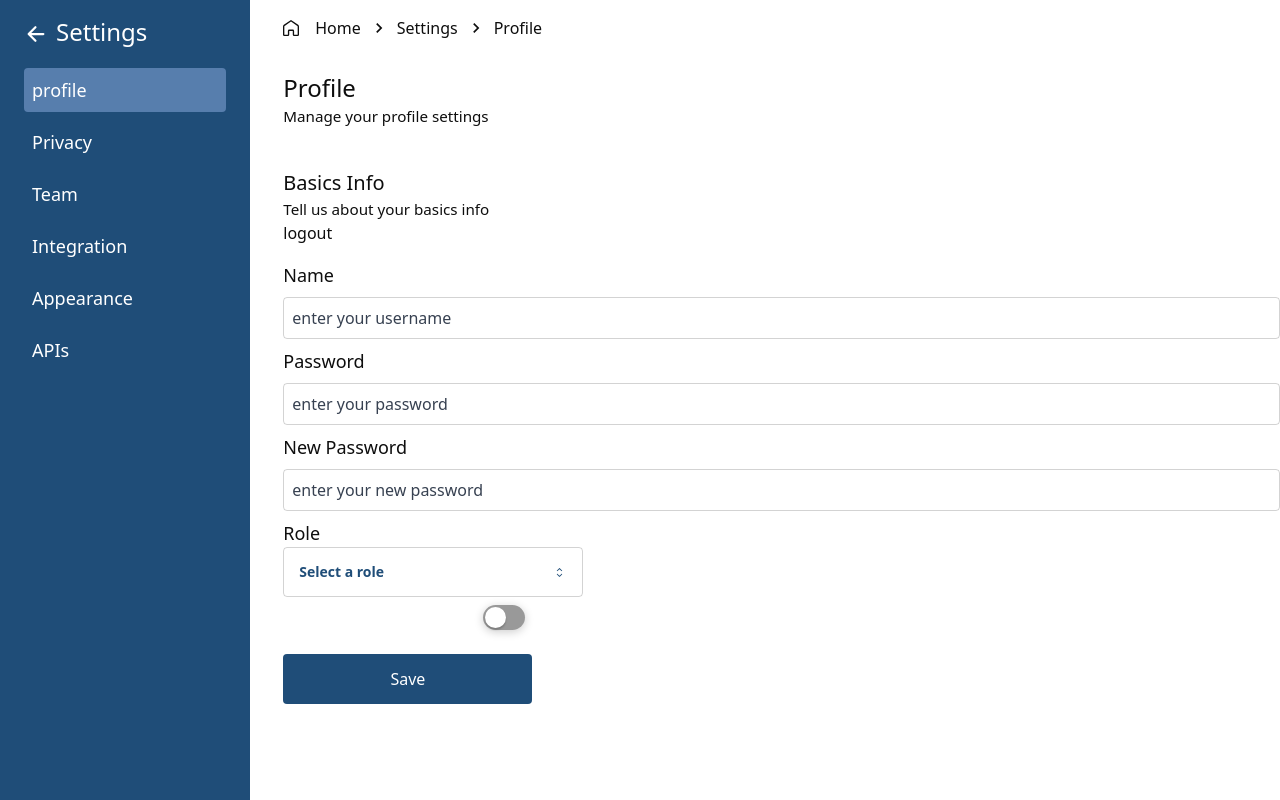
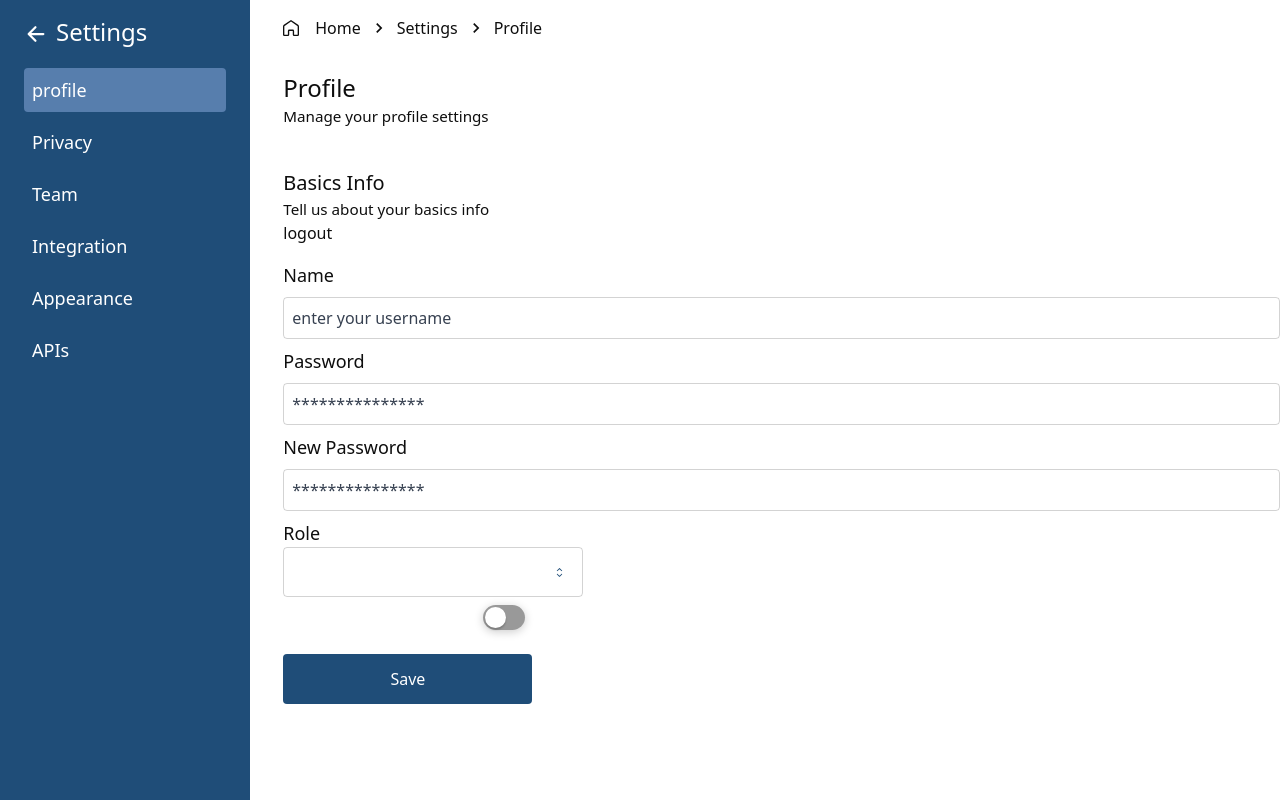
Before and after one commit to mashady/blogy, a Next.js app: page /settings/profile in a window 1280 px wide. Built offline with nearby package versions, Linux system fonts and the light colour scheme; no server answers.

Commit message:
settings form will be totally change soon :)

```diff
--- a/actions/settings.ts
+++ b/actions/settings.ts
@@ -65,7 +65,9 @@ export const settings = async (values: any) => {
   });
 
   // SERVER UPDATE
-  update({
+  /**
+
+   update({
     user: {
       name: updatedUser.name,
       email: updatedUser.email,
@@ -74,5 +76,7 @@ export const settings = async (values: any) => {
     },
   });
 
+  */
+
   return { success: "Settings updated!" };
 };
--- a/app/_components/Switch.tsx
+++ b/app/_components/Switch.tsx
@@ -1,25 +1,41 @@
-import React from "react";
+import React, { useEffect, useState } from "react";
 import * as Switch from "@radix-ui/react-switch";
+import { boolean } from "zod";
 
-const TwoFactor = ({ handleSelectTwoFactor }: any) => {
-  const handleChange = (value: any) => {
+const TwoFactor = ({
+  handleSelectTwoFactor,
+  defaultValue,
+}: {
+  handleSelectTwoFactor: any;
+  defaultValue: boolean | undefined;
+}) => {
+  const [checked, setChecked] = useState(defaultValue);
+
+  useEffect(() => {
+    // Update the state when defaultValue changes
+    setChecked(defaultValue);
+  }, [defaultValue]);
+
+  const handleChange = (value: boolean) => {
     console.log("value changed", value);
+    setChecked(value);
     handleSelectTwoFactor(value);
   };
+
   return (
     <form>
       <div className="flex items-center">
         <label
           className="text-white text-[15px] leading-none pr-[15px]"
-          htmlFor="airplane-mode"
+          htmlFor="two-factor"
         >
           Two Factor Authentication
         </label>
         <Switch.Root
           className="w-[42px] h-[25px] bg-blackA6 rounded-full relative shadow-[0_2px_10px] shadow-blackA4 focus:shadow-[0_0_0_2px] focus:shadow-black data-[state=checked]:bg-black outline-none cursor-default"
           id="two-factor"
-          style={{}}
           onCheckedChange={handleChange}
+          checked={checked ?? false}
         >
           <Switch.Thumb className="block w-[21px] h-[21px] bg-white rounded-full shadow-[0_2px_2px] shadow-blackA4 transition-transform duration-100 translate-x-0.5 will-change-transform data-[state=checked]:translate-x-[19px]" />
         </Switch.Root>
--- a/app/_components/form/ChooseRole.tsx
+++ b/app/_components/form/ChooseRole.tsx
@@ -7,22 +7,32 @@ import {
   ChevronUpIcon,
 } from "@radix-ui/react-icons";
 
-const ChooseRole = ({ handleSelectRole }: any) => {
-  const handleSelect = (value: any) => {
-    console.log(value);
+interface ChooseRoleProps {
+  handleSelectRole: (value: string) => void;
+  defaultValue: string | undefined | null;
+}
+
+const ChooseRole: React.FC<ChooseRoleProps> = ({
+  handleSelectRole,
+  defaultValue,
+}) => {
+  const handleSelect = (value: string) => {
+    console.log("Selected role:", defaultValue);
     handleSelectRole(value);
   };
+
+  //console.log("Received defaultValue in ChooseRole:", defaultValue);
+
   return (
-    <div className="">
+    <div>
       <Select.Root onValueChange={handleSelect}>
         <Select.Trigger
-          className="inline-flex items-center justify-between rounded px-[15px] text-[14px] font-semibold leading-none  gap-[5px] bg-inherit border-[#4242423b] dark:border-[#fff] border-[1px] text-[#1f4d78]    data-[placeholder]:text-[#1f4d78] outline-none w-[300px] h-[50px]"
+          className="inline-flex items-center justify-between rounded px-[15px] text-[14px] font-semibold leading-none gap-[5px] bg-inherit border-[#4242423b] dark:border-[#fff] border-[1px] text-[#1f4d78] data-[placeholder]:text-[#1f4d78] outline-none w-[300px] h-[50px]"
           aria-label="Role"
         >
           <Select.Value
-            onChange={handleSelect}
-            className=""
-            placeholder="Select a role"
+            defaultValue={defaultValue || ""}
+            placeholder={defaultValue}
           />
           <Select.Icon className="text-[#1f4d78]">
             <svg
@@ -35,14 +45,17 @@ const ChooseRole = ({ handleSelectRole }: any) => {
               <path
                 d="M4.93179 5.43179C4.75605 5.60753 4.75605 5.89245 4.93179 6.06819C5.10753 6.24392 5.39245 6.24392 5.56819 6.06819L7.49999 4.13638L9.43179 6.06819C9.60753 6.24392 9.89245 6.24392 10.0682 6.06819C10.2439 5.89245 10.2439 5.60753 10.0682 5.43179L7.81819 3.18179C7.73379 3.0974 7.61933 3.04999 7.49999 3.04999C7.38064 3.04999 7.26618 3.0974 7.18179 3.18179L4.93179 5.43179ZM10.0682 9.56819C10.2439 9.39245 10.2439 9.10753 10.0682 8.93179C9.89245 8.75606 9.60753 8.75606 9.43179 8.93179L7.49999 10.8636L5.56819 8.93179C5.39245 8.75606 5.10753 8.75606 4.93179 8.93179C4.75605 9.10753 4.75605 9.39245 4.93179 9.56819L7.18179 11.8182C7.35753 11.9939 7.64245 11.9939 7.81819 11.8182L10.0682 9.56819Z"
                 fill="currentColor"
-                fill-rule="evenodd"
-                clip-rule="evenodd"
+                fillRule="evenodd"
+                clipRule="evenodd"
               ></path>
             </svg>
           </Select.Icon>
         </Select.Trigger>
         <Select.Portal>
-          <Select.Content className="overflow-hidden bg-white rounded-md shadow-[0px_10px_38px_-10px_rgba(22,_23,_24,_0.35),0px_10px_20px_-15px_rgba(22,_23,_24,_0.2)]">
+          <Select.Content
+            defaultValue={defaultValue || ""}
+            className="overflow-hidden bg-white rounded-md shadow-[0px_10px_38px_-10px_rgba(22,_23,_24,_0.35),0px_10px_20px_-15px_rgba(22,_23,_24,_0.2)]"
+          >
             <Select.ScrollUpButton className="flex items-center justify-center h-[25px] bg-white text-[#1f4d78] cursor-default">
               <ChevronUpIcon />
             </Select.ScrollUpButton>
--- a/app/_components/form/SettingsProfileForm.tsx
+++ b/app/_components/form/SettingsProfileForm.tsx
@@ -1,7 +1,7 @@
 "use client";
 import React, { useState, useTransition } from "react";
 import { zodResolver } from "@hookform/resolvers/zod";
-
+import NextAuth, { DefaultSession } from "next-auth";
 import SettingsPageTitle from "@/app/_components/SettingsPageTitle";
 import { settings } from "@/actions/settings";
 import { useSession } from "next-auth/react";
@@ -15,10 +15,27 @@ import SuccessMessage from "./SuccessMessage";
 import ChooseRole from "./ChooseRole";
 import TwoFactor from "../Switch";
 
+export enum UserRole {
+  ADMIN = "ADMIN",
+  USER = "USER",
+}
+declare module "next-auth" {
+  /**
+   * Returned by `useSession`, `getSession` and received as a prop on the `SessionProvider` React Context
+   */
+  interface Session {
+    user: {
+      role: UserRole | undefined | null;
+      isTwoFactorEnabled: boolean | undefined;
+      isOAuth: boolean;
+    } & DefaultSession["user"];
+  }
+}
+
 type SettingsProfileFormData = z.infer<typeof SettingsSchema>;
 
 const SettingsProfileForm = () => {
-  const { data: session } = useSession();
+  const session = useSession();
   const { update } = useSession();
   const router = useRouter();
   const [error, setError] = useState("");
@@ -33,6 +50,14 @@ const SettingsProfileForm = () => {
     formState: { errors },
   } = useForm<SettingsProfileFormData>({
     resolver: zodResolver(SettingsSchema),
+    defaultValues: {
+      name: (session.data?.user?.name as string) || undefined,
+      email: (session.data?.user?.email as string) || undefined,
+      password: undefined,
+      newPassword: undefined,
+      role: session.data?.user?.role || undefined,
+      isTwoFactorEnabled: session.data?.user?.isTwoFactorEnabled || false,
+    },
   });
   const handleSelectRole = (value: any) => {
     setValue("role", value, { shouldValidate: true });
@@ -60,14 +85,17 @@ const SettingsProfileForm = () => {
               reset();
             }
           })
-          .catch(() => setError("Something went wrong"));
+          .catch(() => setError("error "));
       });
     } catch (e) {
       console.error("Validation error:", e);
       setError("Validation error: ");
     }
   };
-
+  /*console.log(
+    "Two factor value in session:",
+    session.data?.user?.isTwoFactorEnabled
+  );*/
   return (
     <div className="min-h-[100vh] pt-4 pl-4">
       <SettingsPageTitle pageName="profile" />
@@ -79,6 +107,7 @@ const SettingsProfileForm = () => {
         <h2 className="text-xl capitalize mt-4">Basics info</h2>
         <span className="text-[0.95rem]">Tell us about your basics info</span>
       </div>
+      {JSON.stringify(session.data?.user)}
       <LogoutButton />
       <form className="mt-4" onSubmit={handleSubmit(handleFormSubmit)}>
         <div className="flex flex-col mb-2">
@@ -86,6 +115,7 @@ const SettingsProfileForm = () => {
           <input
             type="text"
             placeholder="enter your username"
+            defaultValue={session.data?.user?.name || undefined}
             className={`bg-inherit ${
               errors.name
                 ? "border-[#dc3545] dark:border-[#dc3545] "
@@ -104,6 +134,7 @@ const SettingsProfileForm = () => {
               <input
                 type="email"
                 placeholder="enter your email address"
+                defaultValue={session.data?.user?.email || undefined}
                 className={`bg-inherit ${
                   errors.email
                     ? "border-[#dc3545] dark:border-[#dc3545] "
@@ -121,7 +152,7 @@ const SettingsProfileForm = () => {
           <label className="text-lg text-left">Password</label>
           <input
             type="password"
-            placeholder="enter your password"
+            placeholder="***************"
             className={`bg-inherit ${
               errors.password
                 ? "border-[#dc3545] dark:border-[#dc3545] "
@@ -137,7 +168,7 @@ const SettingsProfileForm = () => {
           <label className="text-lg text-left">New Password</label>
           <input
             type="password"
-            placeholder="enter your new password"
+            placeholder="***************"
             className={`bg-inherit ${
               errors.newPassword
                 ? "border-[#dc3545] dark:border-[#dc3545] "
@@ -152,14 +183,20 @@ const SettingsProfileForm = () => {
         {/** role */}
         <div className="flex flex-col mb-2">
           <label className="text-lg text-left">Role</label>
-          <ChooseRole handleSelectRole={handleSelectRole} />
+          <ChooseRole
+            handleSelectRole={handleSelectRole}
+            defaultValue={session.data?.user?.role}
+          />
           {errors.role && (
             <ErrorMessage message={errors.role.message as string} />
           )}
         </div>
         {/** two factor */}
         <div>
-          <TwoFactor handleSelectTwoFactor={handleSelectTwoFactor} />
+          <TwoFactor
+            handleSelectTwoFactor={handleSelectTwoFactor}
+            defaultValue={session.data?.user?.isTwoFactorEnabled || false}
+          />
           {errors.isTwoFactorEnabled && (
             <ErrorMessage
               message={errors.isTwoFactorEnabled.message as string}
```
